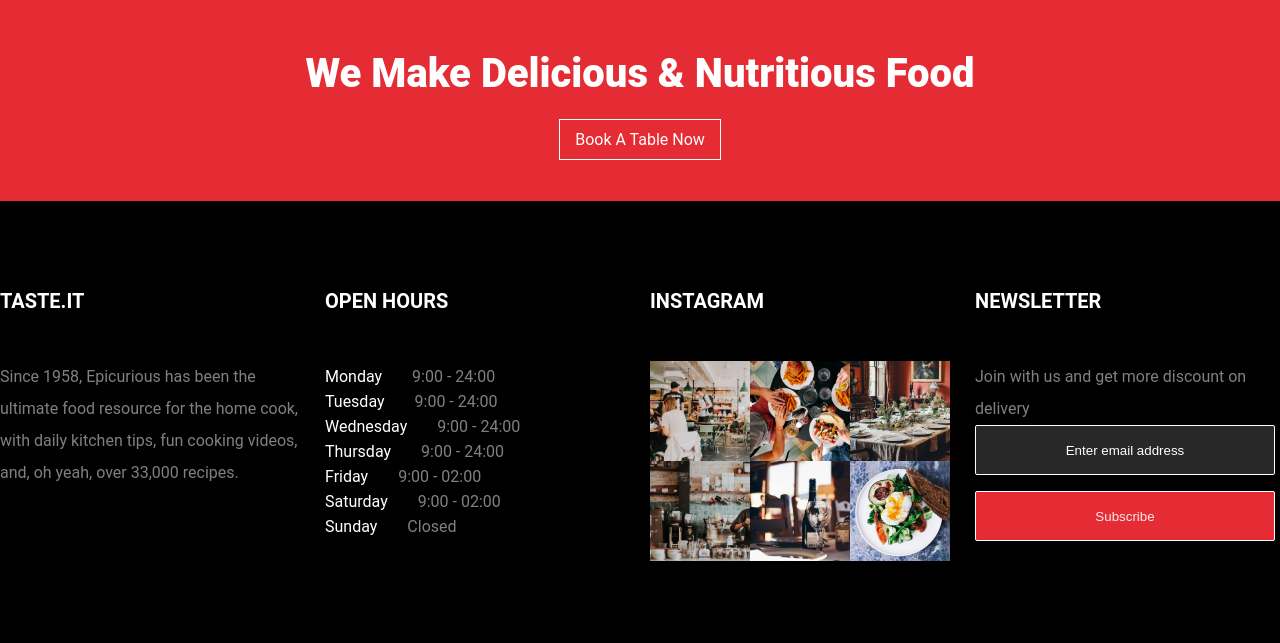
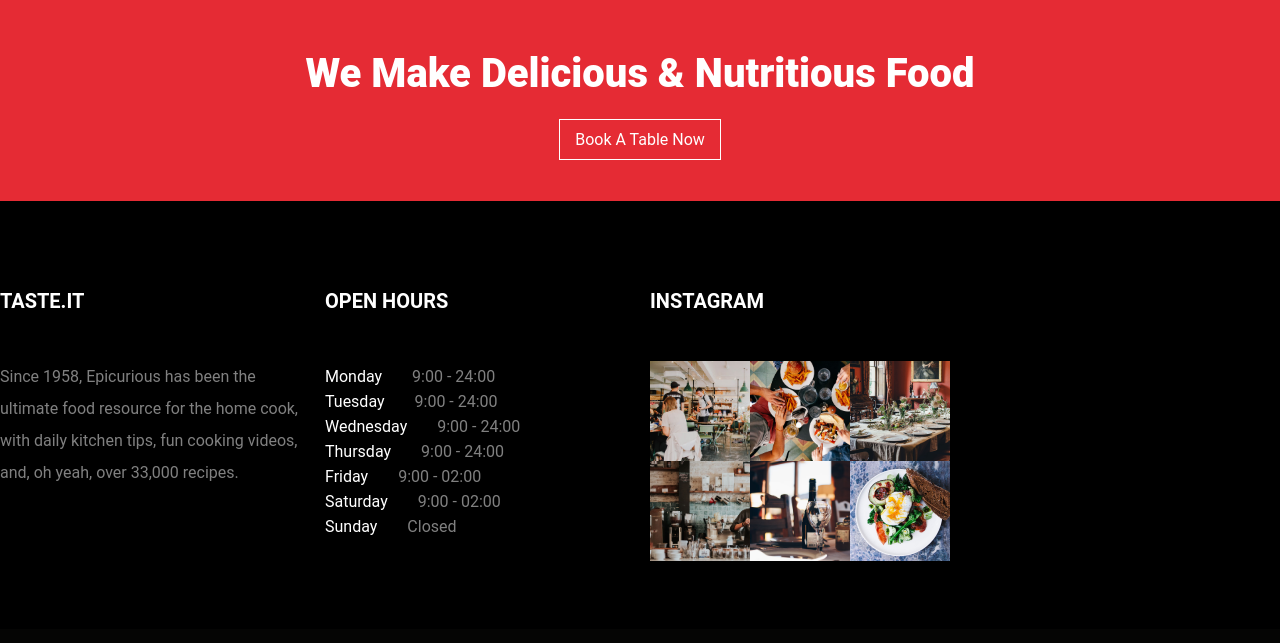
Before and after one commit to Krutik19/Group12, a PHP site: page / in a window 1280 px wide; the page is wider, and only the part inside the window is pictured. Shown: the part 1969-2612 px from the top of that part. After the commit the page ends 2530 px from the top of that part, so only its background shows below. Run offline with PHP 8.4, Linux system fonts and the light colour scheme.

Commit message:
updating footer

```diff
--- a/Views/Footer.php
+++ b/Views/Footer.php
@@ -80,21 +80,5 @@
               </div>
             </div>
           </div>
-          <div class="grid-item foot-col">
-            <div class="foot-news">
-              <h2>Newsletter</h2>
-              <p>Join with us and get more discount on delivery</p>
-              <form action="#" class="sub-form">
-                <div class="form-group">
-                  <input
-                    type="email"
-                    class="form-control foot-input"
-                    placeholder="Enter email address"
-                  />
-                  <button class="form-control" type="submit">Subscribe</button>
-                </div>
-              </form>
-            </div>
-          </div>
         </div>
       </div>
```
